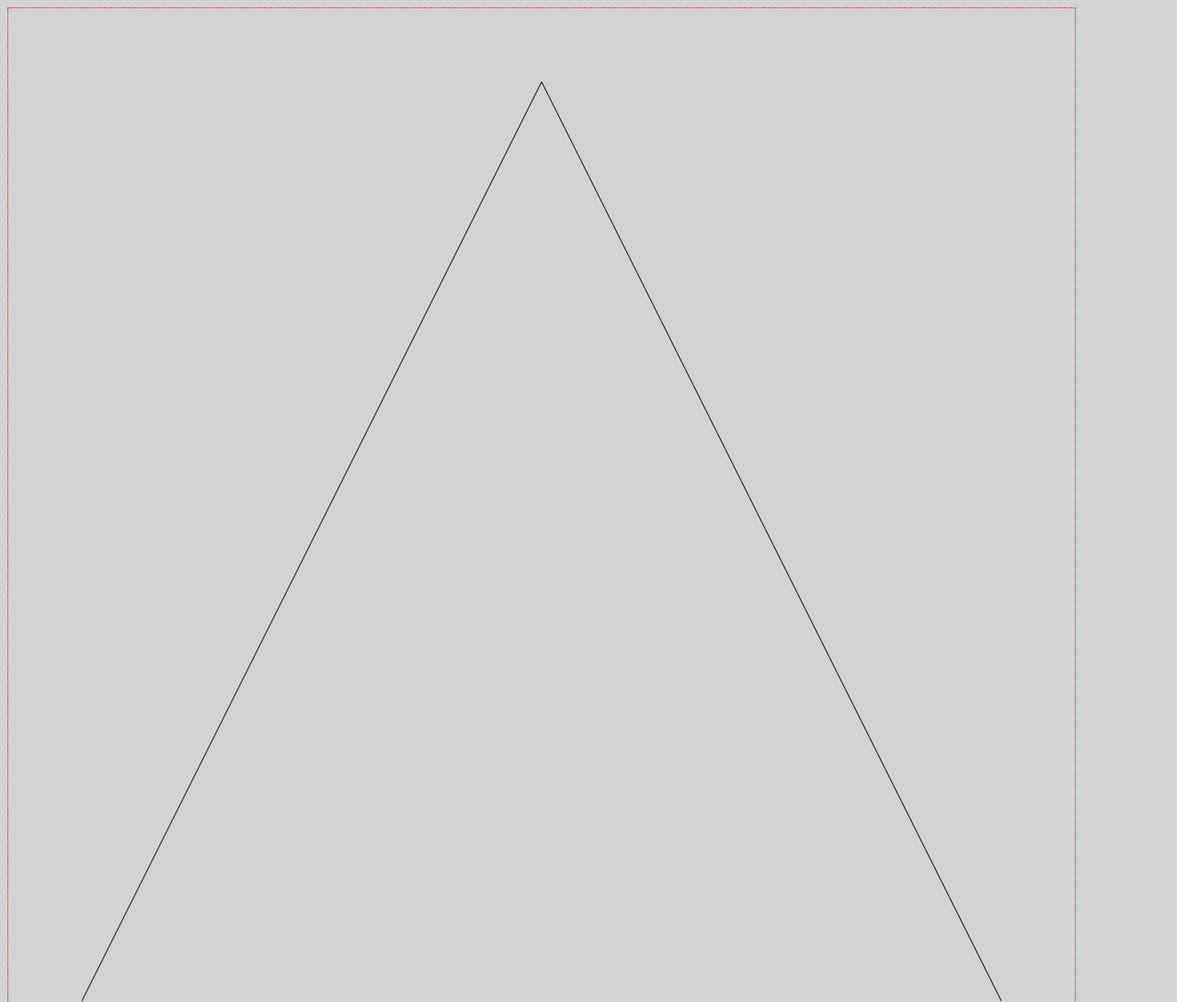
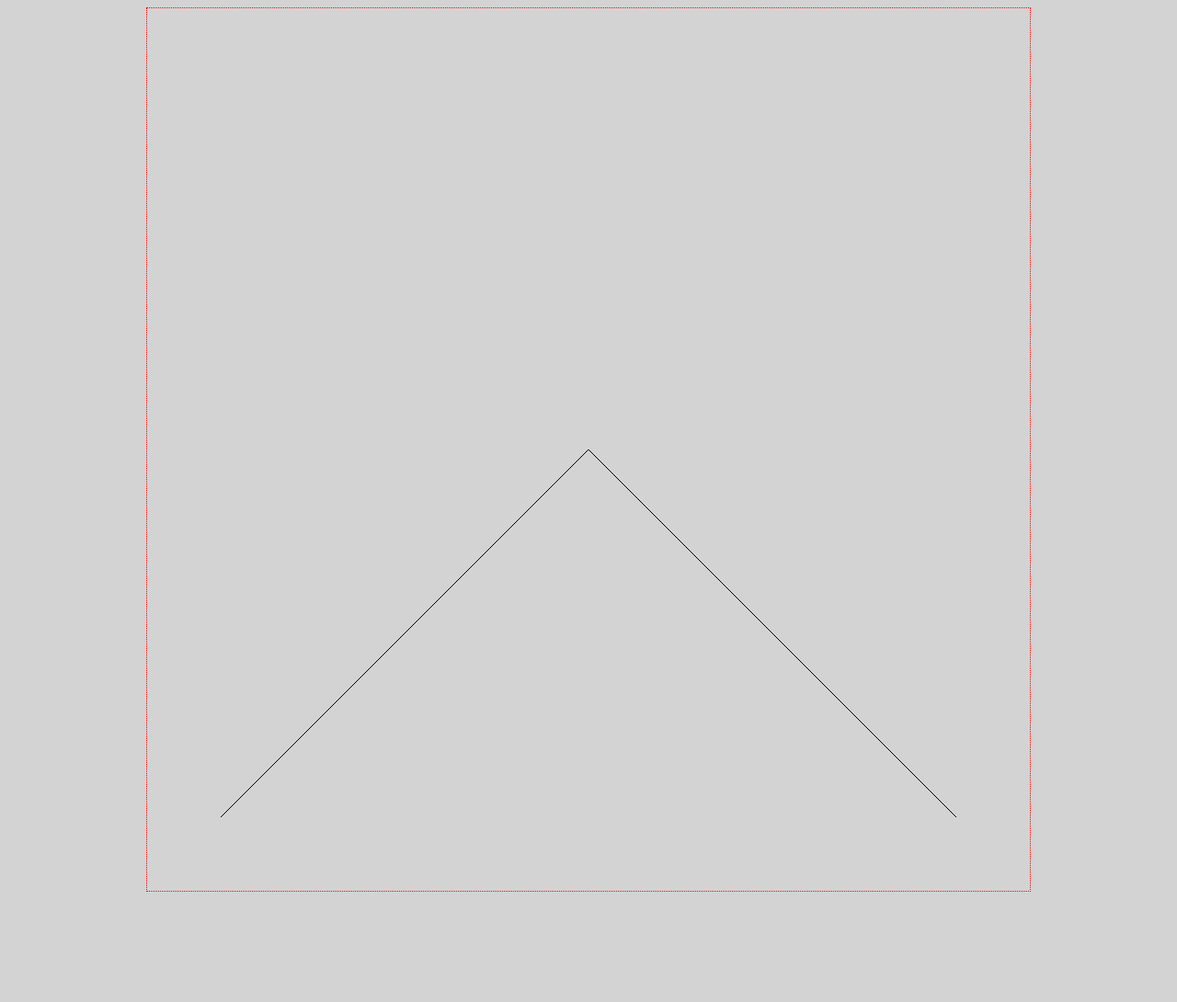
Before and after one commit to vincentntang/canvas-vanishing-points, a plain HTML site: page index.html in a window 1280 px wide. Shown: the top 1090 px of the page at 92% size. After the commit the page ends 978 px from the top, so only its background shows below. Drawn offline with Linux system fonts and the light colour scheme.

```diff
--- a/script.js
+++ b/script.js
@@ -3,8 +3,8 @@ var canvas = document.querySelector("canvas");
 // canvas.width = window.innerWidth;
 // canvas.height = window.innerHeight;
 
-canvas.width = 1000;
-canvas.height = 1000;
+canvas.width = 800;
+canvas.height = 800;
 
 var ct = canvas.getContext("2d");
 
@@ -18,16 +18,19 @@ var ct = canvas.getContext("2d");
 function init() {
   // First Line
   ct.beginPath();
-  ct.moveTo(500, 0);
-  ct.lineTo(1000, 1000);
+  ct.moveTo(400, 400);
+  ct.lineTo(800, 800);
   ct.stroke();
 
   // Second Line
   ct.beginPath();
-  ct.moveTo(500, 0);
-  ct.lineTo(0, 1000);
+  ct.moveTo(400, 400);
+  ct.lineTo(0, 800);
   ct.stroke();
 
+  // Make a house
+  ct.beginPath();
+  ct.moveTo
 }
 
 init();
--- a/style.css
+++ b/style.css
@@ -1,5 +1,8 @@
 body {
   background-color: lightgray;
+  display: flex;
+  justify-content: center;
+  align-items: center;
 }
 canvas {
   border: 1px dotted red;
```
